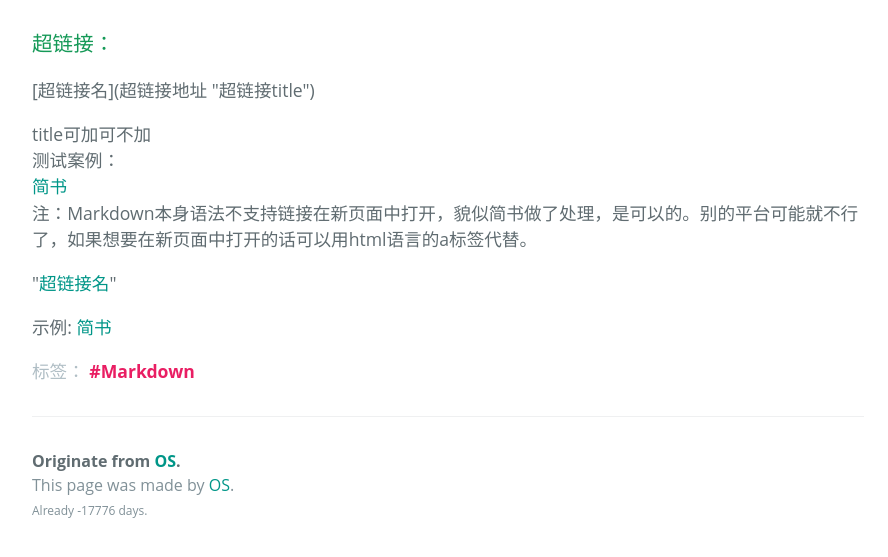
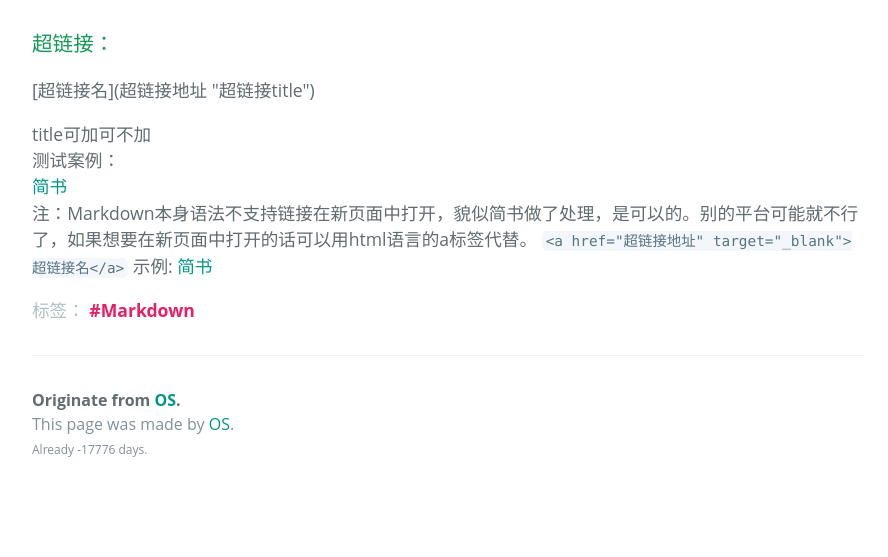
Before and after one commit to xiaoshou0427/xiaoshou0427.github.io, a Jekyll site: the page built from _posts/2019-09-02-Markdown.md, in a window 1280 px wide and 900 px high, scrolled down 1626 px, cut to the strip 331-888 px from the top of the window. Shown: the whole strip, without its empty margins (192-1080 px from the left). Built offline with Jekyll 4.4.1, drawn with Linux system fonts in a browser that asks for light colours; some web fonts are replaced; after the commit the page ends 2465 px from its top, so only the background shows below that.

Commit message:
Update 2019-09-02-Markdown.md

````diff
--- a/_posts/2019-09-02-Markdown.md
+++ b/_posts/2019-09-02-Markdown.md
@@ -50,6 +50,6 @@ title可加可不加<br>
 测试案例：<br>
 [简书](http://jianshu.com)<br>
 注：Markdown本身语法不支持链接在新页面中打开，貌似简书做了处理，是可以的。别的平台可能就不行了，如果想要在新页面中打开的话可以用html语言的a标签代替。
-<p>"<a href="超链接地址" target="_blank">超链接名</a>"</p>
+```<a href="超链接地址" target="_blank">超链接名</a>```
 示例:
 <a href="http://jianshu.com" target="_blank">简书</a>
````
